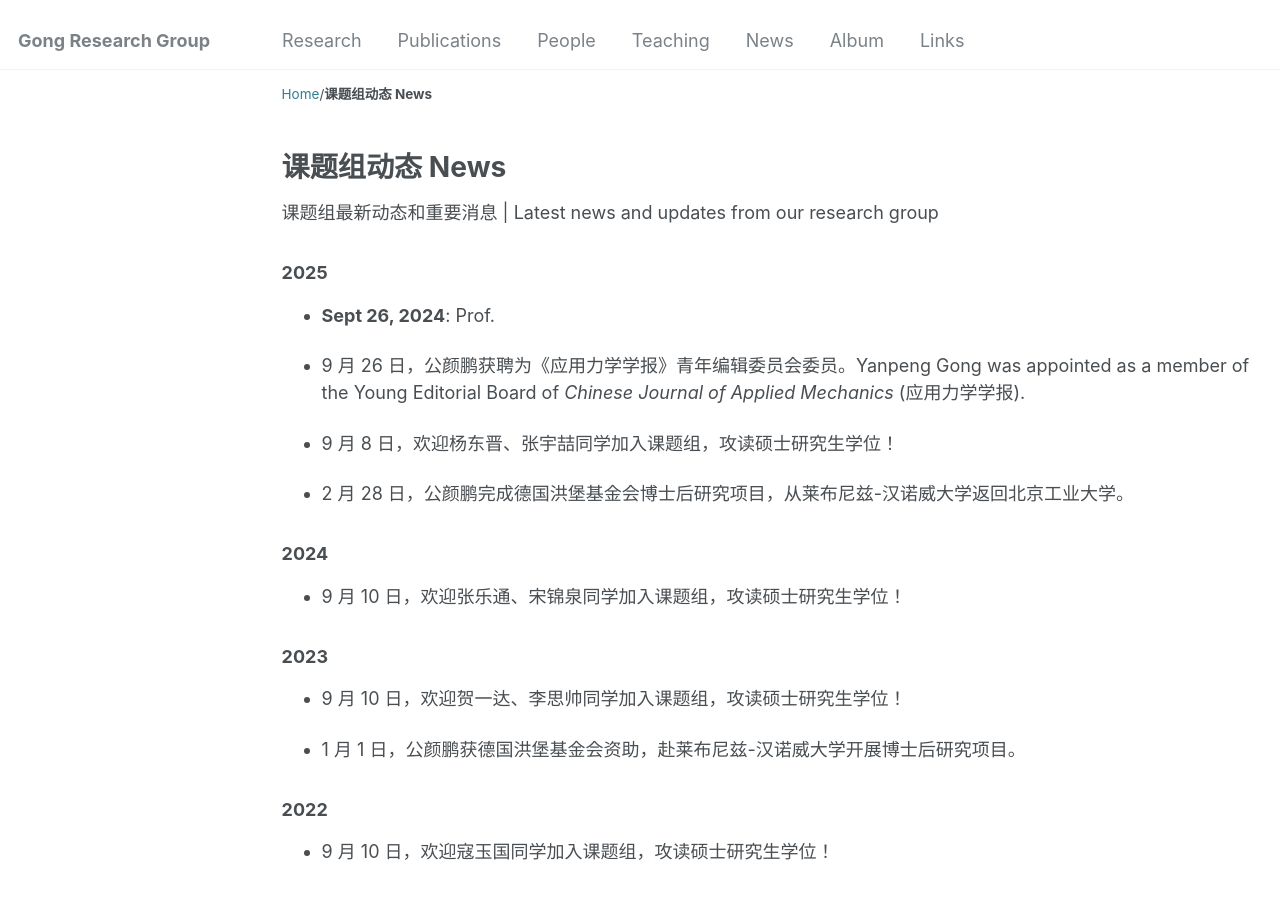
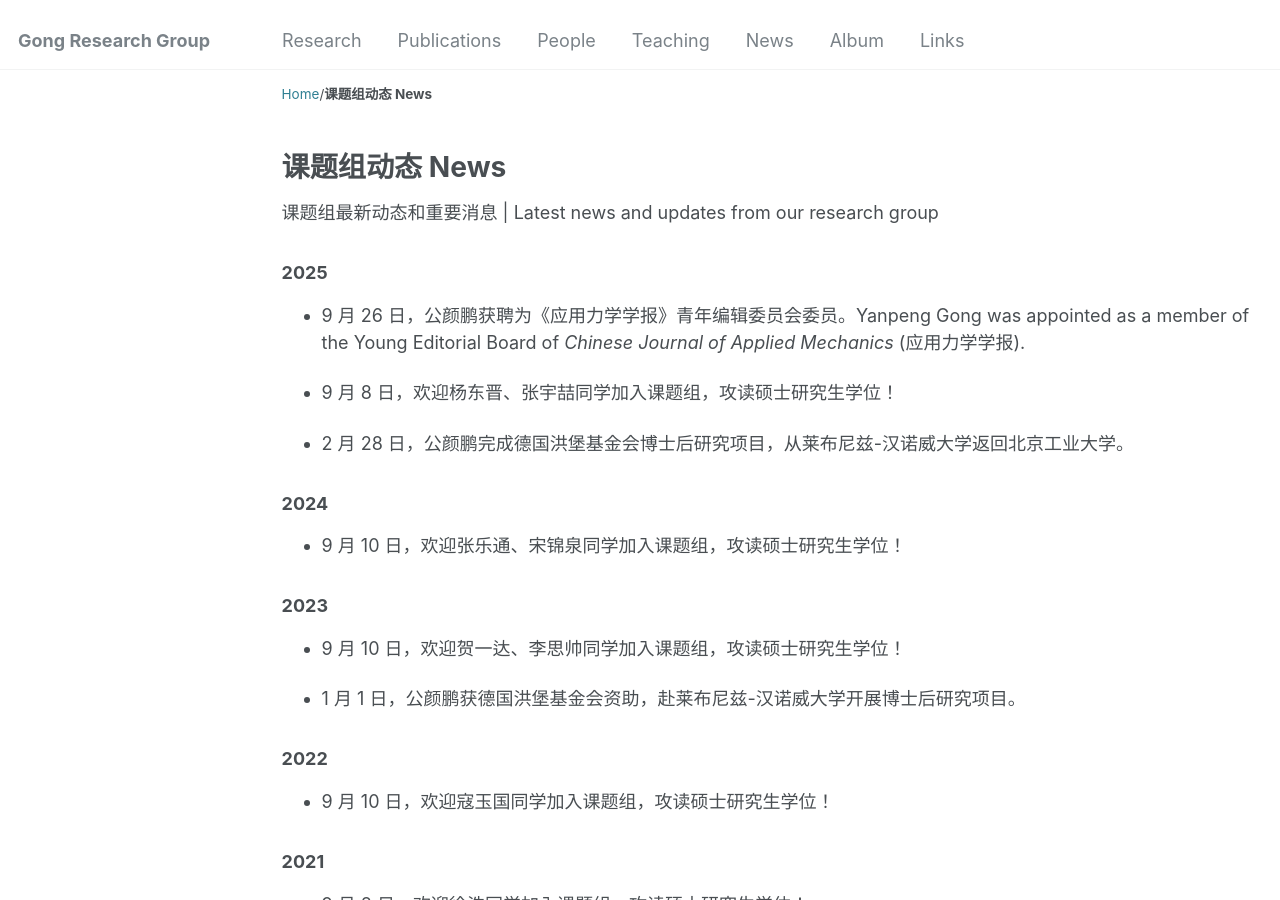
Before and after one commit to yanpeng-gong/yanpeng-gong.github.io, a Jekyll site: the page built from _news/news.md, in a window 1280 px wide and 900 px high. Built offline with Jekyll 4.4.1, drawn with Linux system fonts in a browser that asks for light colours.

Commit message:
news debug

```diff
--- a/_news/news.md
+++ b/_news/news.md
@@ -18,7 +18,6 @@ collection: news
 <p>课题组最新动态和重要消息 | Latest news and updates from our research group</p>
 
 <h3>2025</h3>
-- **Sept 26, 2024**: Prof.
 
 - 9 月 26 日，公颜鹏获聘为《应用力学学报》青年编辑委员会委员。Yanpeng Gong was appointed as a member of the Young Editorial Board of _Chinese Journal of Applied Mechanics_ (应用力学学报).
 
```
